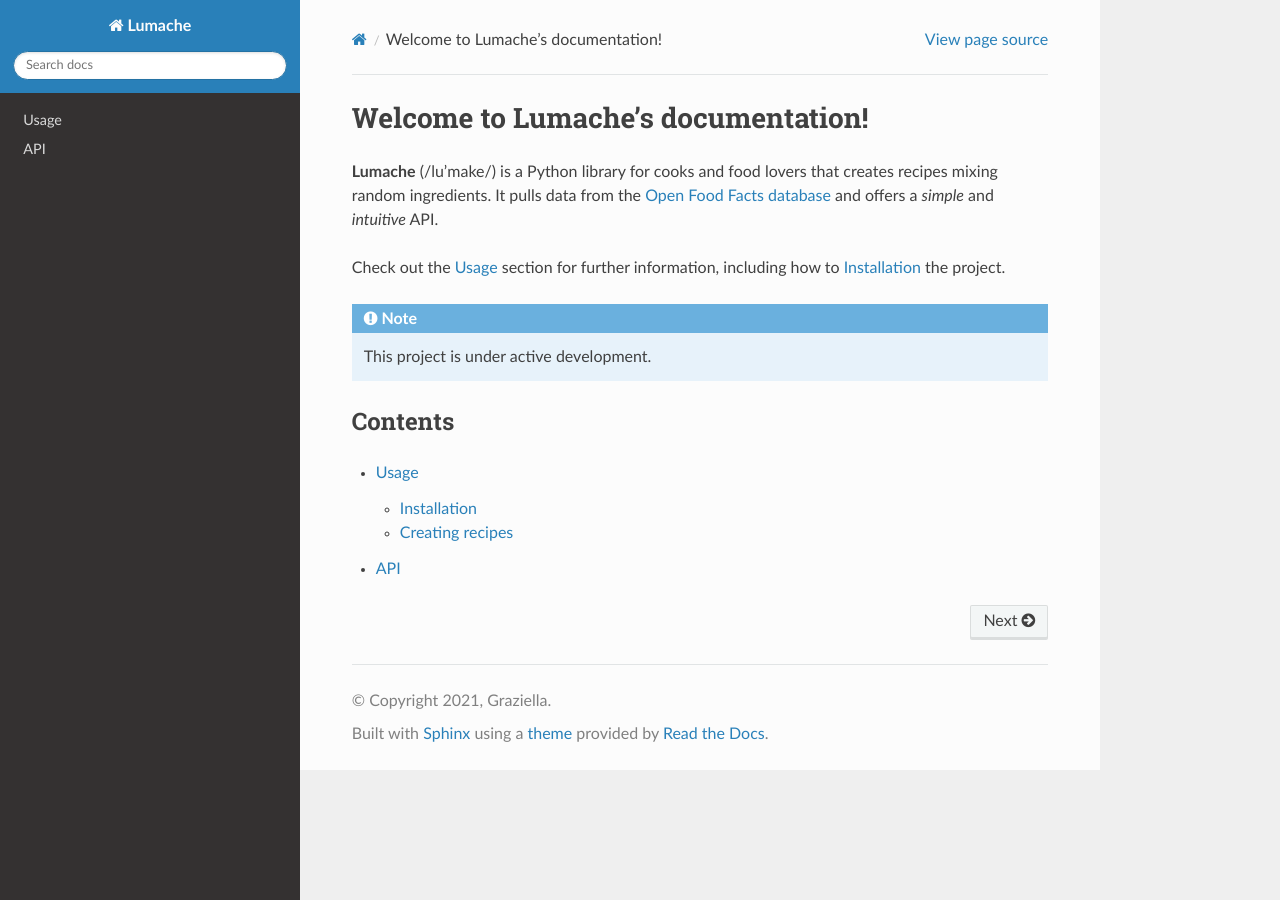
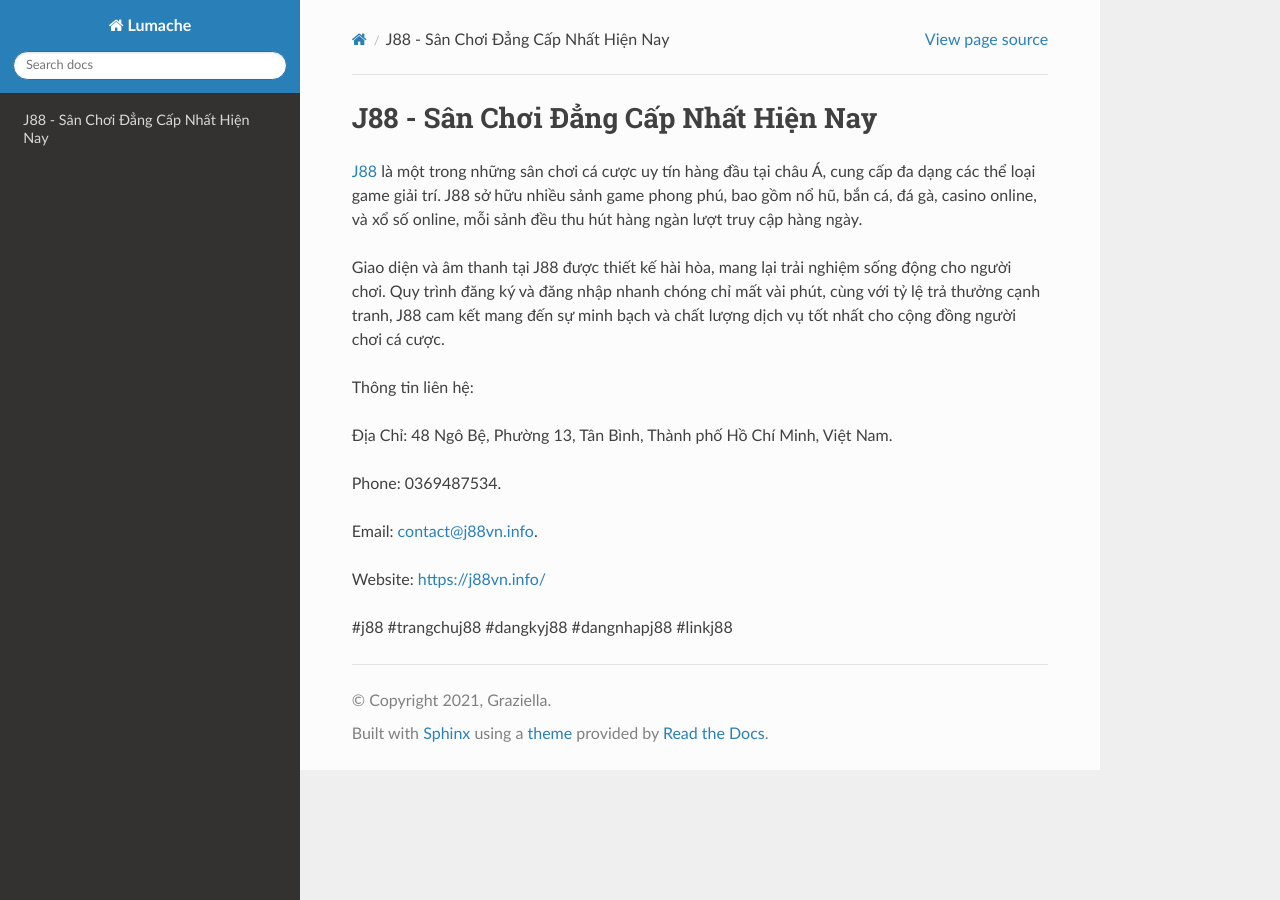
Before and after one commit to JonsCalicut123/j88vninfo, a Sphinx documentation site: the page built from docs/source/index.rst, in a window 1280 px wide. Built offline with Sphinx 7.4.7 and the Read the Docs theme 3.1.0, drawn with Linux system fonts in a browser that asks for light colours.

Commit message:
Update index.rst

```diff
--- a/docs/source/index.rst
+++ b/docs/source/index.rst
@@ -1,22 +1,18 @@
-Welcome to Lumache's documentation!
+J88 - Sân Chơi Đẳng Cấp Nhất Hiện Nay
 ===================================
 
-**Lumache** (/lu'make/) is a Python library for cooks and food lovers
-that creates recipes mixing random ingredients.
-It pulls data from the `Open Food Facts database <https://world.openfoodfacts.org/>`_
-and offers a *simple* and *intuitive* API.
+`J88 <https://j88vn.info/>`_ là một trong những sân chơi cá cược uy tín hàng đầu tại châu Á, cung cấp đa dạng các thể loại game giải trí. J88 sở hữu nhiều sảnh game phong phú, bao gồm nổ hũ, bắn cá, đá gà, casino online, và xổ số online, mỗi sảnh đều thu hút hàng ngàn lượt truy cập hàng ngày.
 
-Check out the :doc:`usage` section for further information, including
-how to :ref:`installation` the project.
+Giao diện và âm thanh tại J88 được thiết kế hài hòa, mang lại trải nghiệm sống động cho người chơi. Quy trình đăng ký và đăng nhập nhanh chóng chỉ mất vài phút, cùng với tỷ lệ trả thưởng cạnh tranh, J88 cam kết mang đến sự minh bạch và chất lượng dịch vụ tốt nhất cho cộng đồng người chơi cá cược.
 
-.. note::
+Thông tin liên hệ:
 
-   This project is under active development.
+Địa Chỉ: 48 Ngô Bệ, Phường 13, Tân Bình, Thành phố Hồ Chí Minh, Việt Nam.
 
-Contents
---------
+Phone: 0369487534.
 
-.. toctree::
+Email: contact@j88vn.info.
 
-   usage
-   api
+Website: https://j88vn.info/
+
+#j88 #trangchuj88 #dangkyj88 #dangnhapj88 #linkj88
```
